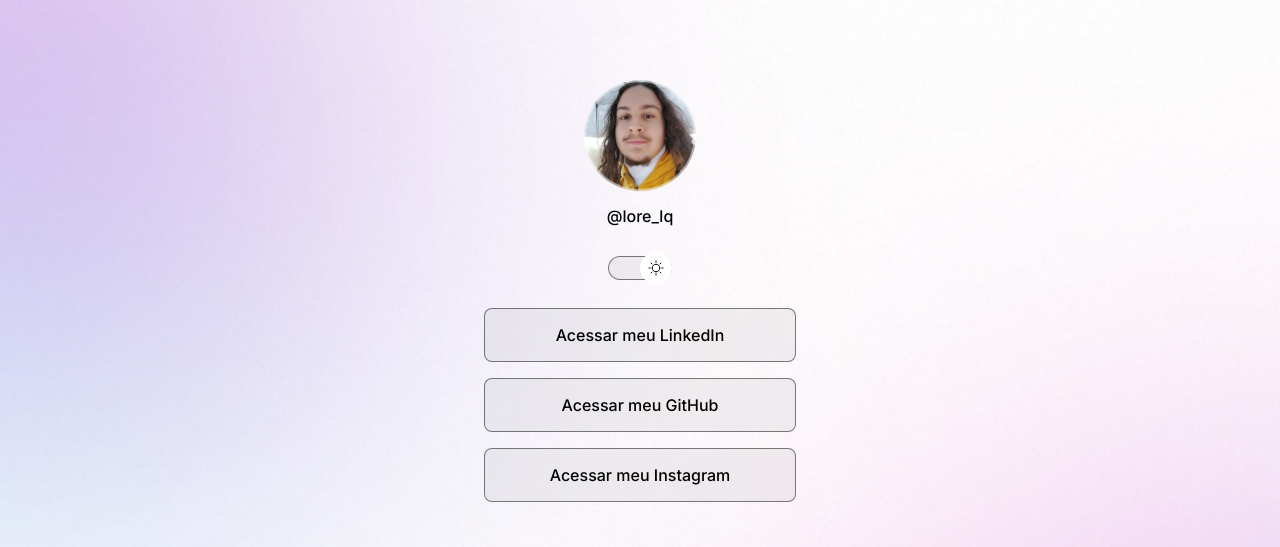
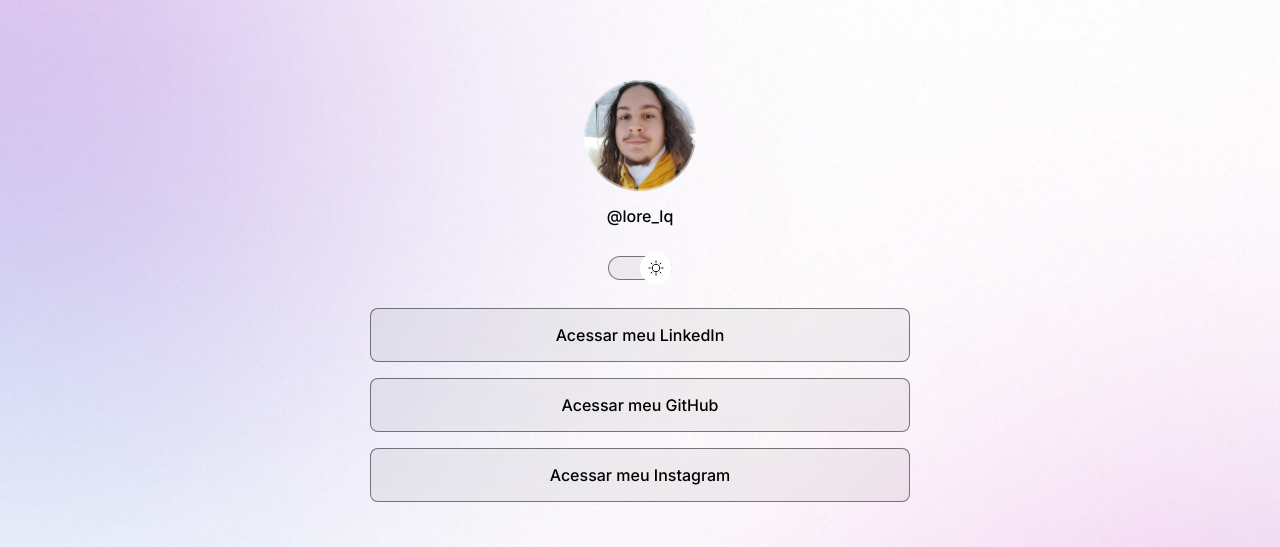
Before and after one commit to Lorelq/DevLinks, a plain HTML site: page index.html in a window 1280 px wide. Shown: the top 547 px of the page. Drawn offline with nearby package versions, Linux system fonts and the light colour scheme.

Commit message:
Update style.css

```diff
--- a/style.css
+++ b/style.css
@@ -45,7 +45,8 @@ body * {
 
 
 #container {
-  width: 360px;
+  width: 100%;
+  max-width: 588px;
   margin: 56px auto 0px ;
   padding: 0 24px;
 
@@ -186,3 +187,5 @@ footer {
   text-align: center;
   font-size: 14px;
 }
+
+/* media queries */
```
